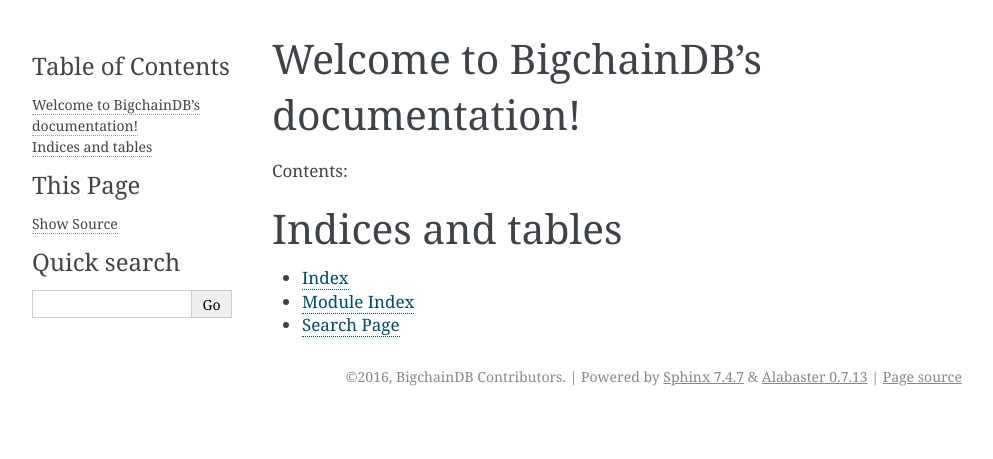
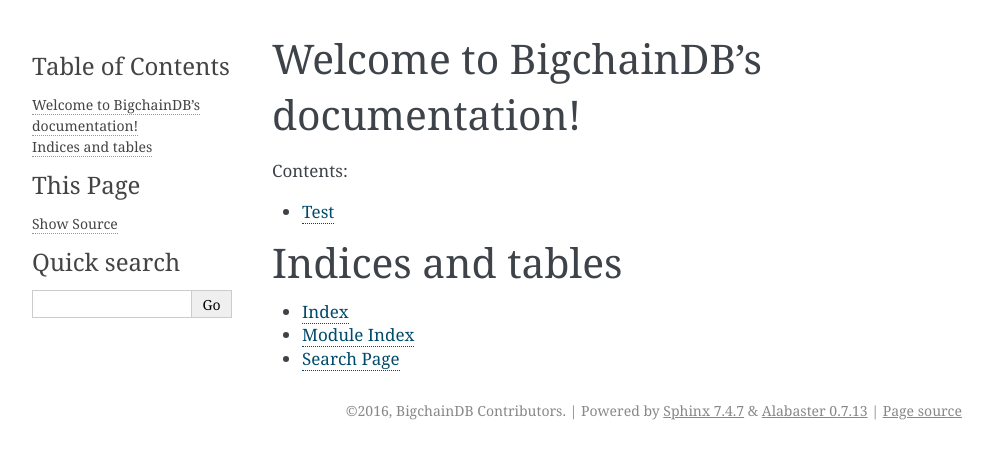
Before and after one commit to bigchaindb/bigchaindb, a Sphinx documentation site: the page built from docs/source/index.rst, in a window 1280 px wide. Shown: the top 459 px of the page, without its empty margins (148-1141 px from the left). Built offline with Sphinx 7.4.7, drawn with Linux system fonts in a browser that asks for light colours.

Commit message:
Add test page; test ReadTheDocs hook

```diff
--- a/docs/source/index.rst
+++ b/docs/source/index.rst
@@ -11,6 +11,7 @@
 .. toctree::
    :maxdepth: 2
 
+   test
 
 
 Indices and tables
--- /dev/null
+++ b/docs/source/test.rst
@@ -0,0 +1,4 @@
+Test
+====
+
+This is a test page.
```
